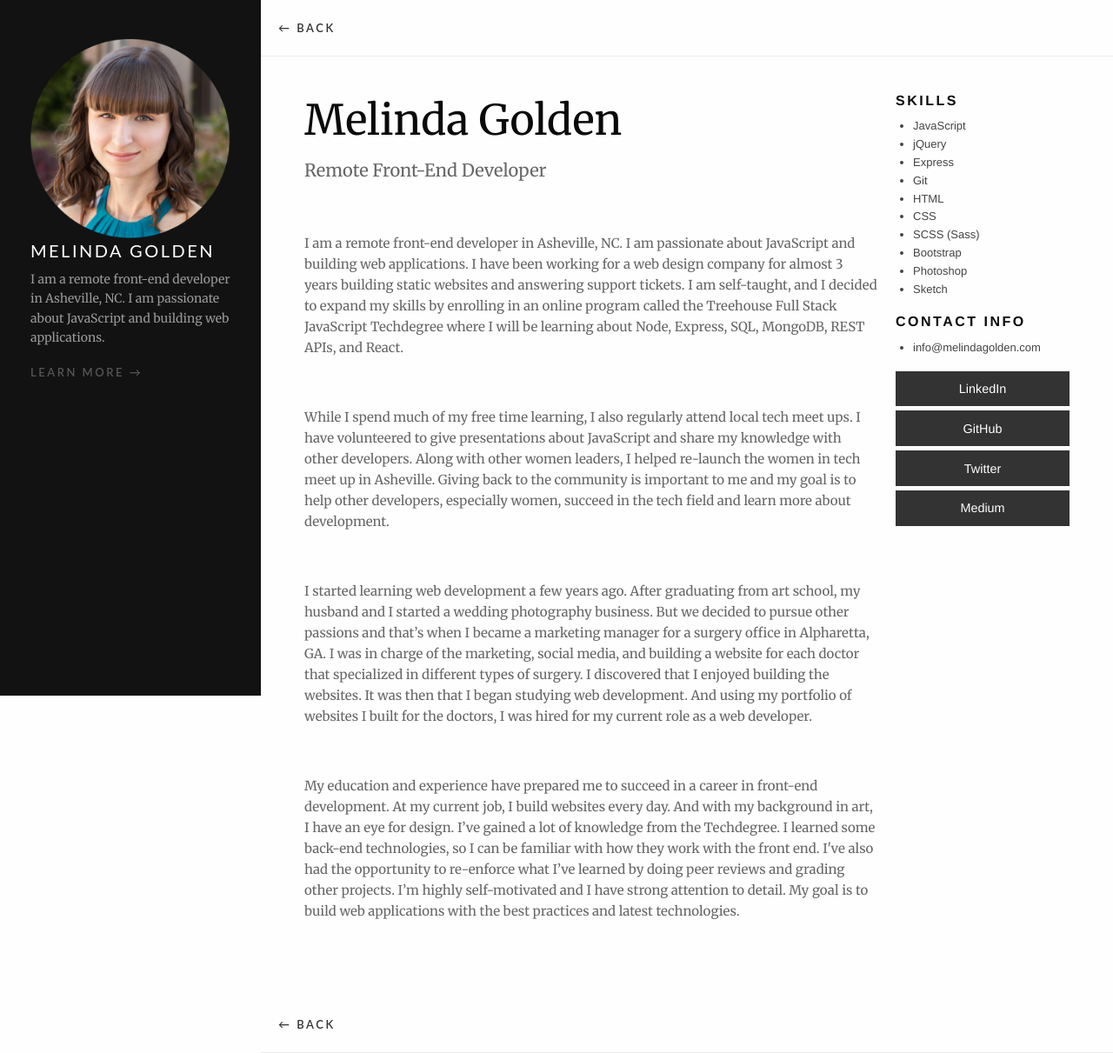
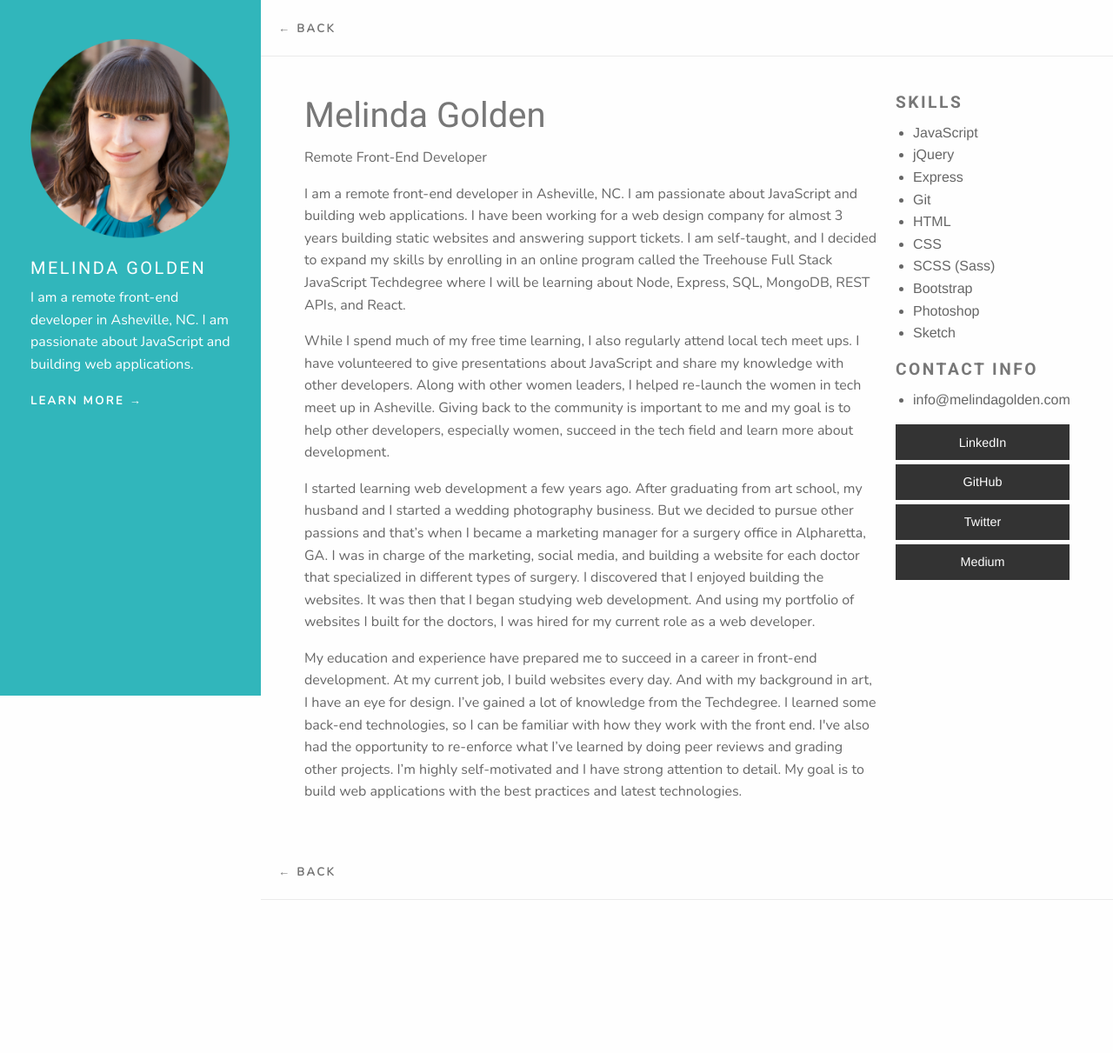
Before and after one commit to mmgolden/express-portfolio, a Node server app: page /about/ in a window 1280 px wide. Shown: the whole page at 87% size. After the commit the page ends 1035 px from the top, so only its background shows below. Run offline with Node 20, Linux system fonts and the light colour scheme.

Commit message:
Added styling

```diff
--- a/public/css/style.css
+++ b/public/css/style.css
@@ -1,24 +1,47 @@
+/*****************************
 
-h1,h2,h3,h4,h5,p{
-  font-family: 'Merriweather', serif;
+General
+
+*****************************/
+
+body {
+  font-size: 16px;
 }
 
-  h5{
-    font-family: 'Lato', 'Helvetica Neue', Helvetica, Arial, sans-serif;
+h1,
+h2,
+h3,
+h4,
+h5,
+h6 {
+  font-family: 'Roboto', sans-serif;
+}
+
+h1 {
+  color: #777;
+  font-size: 2.5rem;
+}
+
+h5 {
+  font-family: 'Roboto', sans-serif;
   letter-spacing: 2.5px;
   -webkit-text-transform: uppercase;
   text-transform: uppercase;
+  color: #666;
 }
 
-  h6{
+h6 {
   letter-spacing: 2.5px;
   -webkit-text-transform: uppercase;
   text-transform: uppercase;
   font-weight: 600;
+  color: #777;
+  font-size: 1.2rem;
 }
 
-  p{
-    font-size: 15px;
+p {
+  font-family: 'Nunito', sans-serif;
+  font-size: 1rem;
   color: #666;
 }
 
@@ -46,7 +69,7 @@ a:hover{
   color: #111;
 }
 
-.image{
+.image {
   display: inline-block;
   max-width: 100%;
   margin-bottom: 1rem;
@@ -56,93 +79,112 @@ a:hover{
   line-height: 0;
 }
 
-.portfolio-me{
+/*****************************
+
+Portfolio
+
+*****************************/
+
+.portfolio-me {
   padding: 20px;
-  background: #121213;
+  background: #31b6bb;
   color: #fff;
   box-shadow: none !important;
 }
 
-  .portfolio-me p{
-    font-size: 14px;
-    color: #999;
+.portfolio-me img {
+  margin-bottom: 20px;
 }
 
-  .portfolio-me a{
-    font-family: 'Lato', 'Helvetica Neue', Helvetica, Arial, sans-serif;
+.portfolio-me h5 {
+  color: #fff;
+}
+
+.portfolio-me p {
+  color: #fff;
+  font-size: 1rem;
+}
+
+.portfolio-me a {
+  font-family: 'Nunito', sans-serif;
   font-weight: 600;
-    color: #555;
-    font-size: 13px;
+  color: #fff;
+  font-size: 0.813rem;
   letter-spacing: 2.5px;
   -webkit-text-transform: uppercase;
   text-transform: uppercase;
 }
 
-  .portfolio-me a:hover{
-    color: #999;
+.portfolio-me a:hover {
+  color: #177074;
 }
 
-.portfolio-breadcrumb{
+.portfolio-breadcrumb {
   margin: 0;
   padding: 20px;
   border-bottom: 1px solid #eaeaea;
 }
 
- .portfolio-breadcrumb a{
-   font-family: 'Lato', 'Helvetica Neue', Helvetica, Arial, sans-serif;
+.portfolio-breadcrumb a {
+  font-family: 'Nunito', sans-serif;
   font-weight: 600;
-   font-size: 13px;
+  font-size: 0.813rem;
   letter-spacing: 2.5px;
   -webkit-text-transform: uppercase;
   text-transform: uppercase;
+  color: #777;
 }
 
-.portfolio-intro{
+.portfolio-intro {
   margin: 0;
   padding: 40px 50px 30px;
 }
 
-.portfolio-intro p{
+.portfolio-intro p {
   border-bottom: 1px solid #eaeaea;
   padding-bottom: 40px;
 }
 
-.portfolio-index{
+.portfolio-index {
   margin: 0;
   padding: 10px 50px;
 }
 
 .portfolio-index .thumbnail{
+  margin-bottom: 10px;
+}
+
+.portfolio-index a {
+  color: #222;
+}
+
+.portfolio-index .cell {
+  margin-bottom: 15px;
+}
+
+.portfolio-index .cell h5 {
+  letter-spacing: 1px;
+  text-align: center;
+  font-size: 1.188rem;
+}
+
+.portfolio-meta {
+  padding-left: 20px;
+}
+
+.portfolio-meta .button {
   margin-bottom: 5px;
 }
 
-  .portfolio-index a{
-    color: #222;
-  }
-
-  .portfolio-index .cell{
-    margin-bottom: 15px;
-  }
-
-    .portfolio-index .cell h5{
-      letter-spacing: 1px;
-    }
-
-.portfolio-meta{
-  padding-left: 20px;
-}
-
-  .portfolio-meta .button{
-    margin-bottom: 5px;
-  }
-
-.portfolio-project p{
+.portfolio-project p {
   border: none;
+  padding-bottom: 0;
+  font-size: 1rem;
 }
 
 .portfolio-project li{
-  font-size: 13px;
-  color: #444;
+  font-size: 1rem;
+  color: #666;
 }
 
 .portfolio-bio{
--- a/views/layout.pug
+++ b/views/layout.pug
@@ -5,7 +5,7 @@ html(class="no-js" lang="en" dir="ltr")
     meta(http-equiv='x-ua-compatible', content='ie=edge')
     meta(name='viewport', content='width=device-width, initial-scale=1.0')
     title Melinda Golden | Front-End Developer in Asheville, NC
-    link(href='https://fonts.googleapis.com/css?family=Merriweather:300,400,400i,700,800', rel='stylesheet')
+    link(href='https://fonts.googleapis.com/css?family=Nunito|Roboto:400,700', rel='stylesheet')
     link(rel='stylesheet', href='/static/css/foundation.css')
     link(rel='stylesheet', href='/static/css/style.css')
   body
```
Also changed, not shown: README.md. Lines whose indentation alone changed are shown as unchanged.
